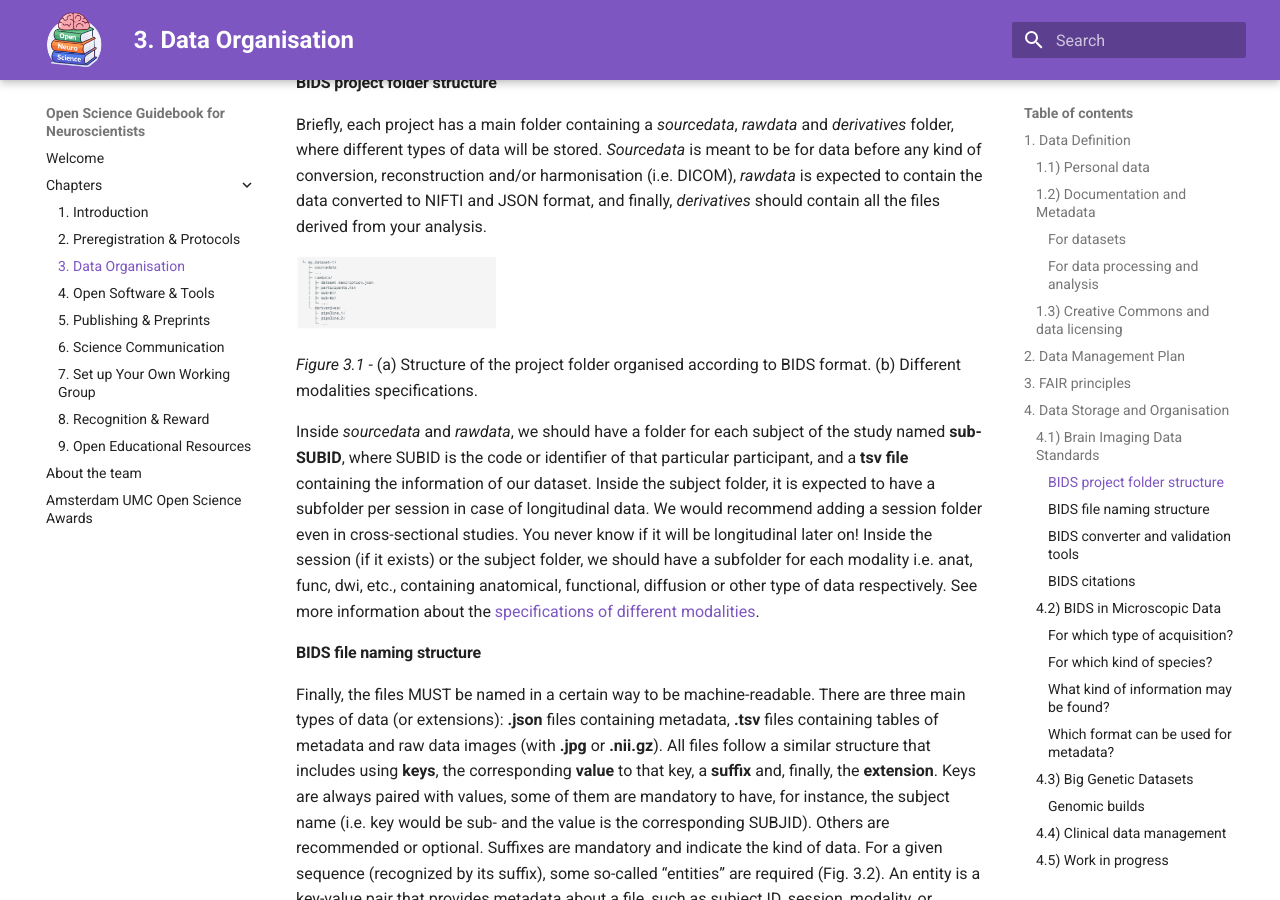
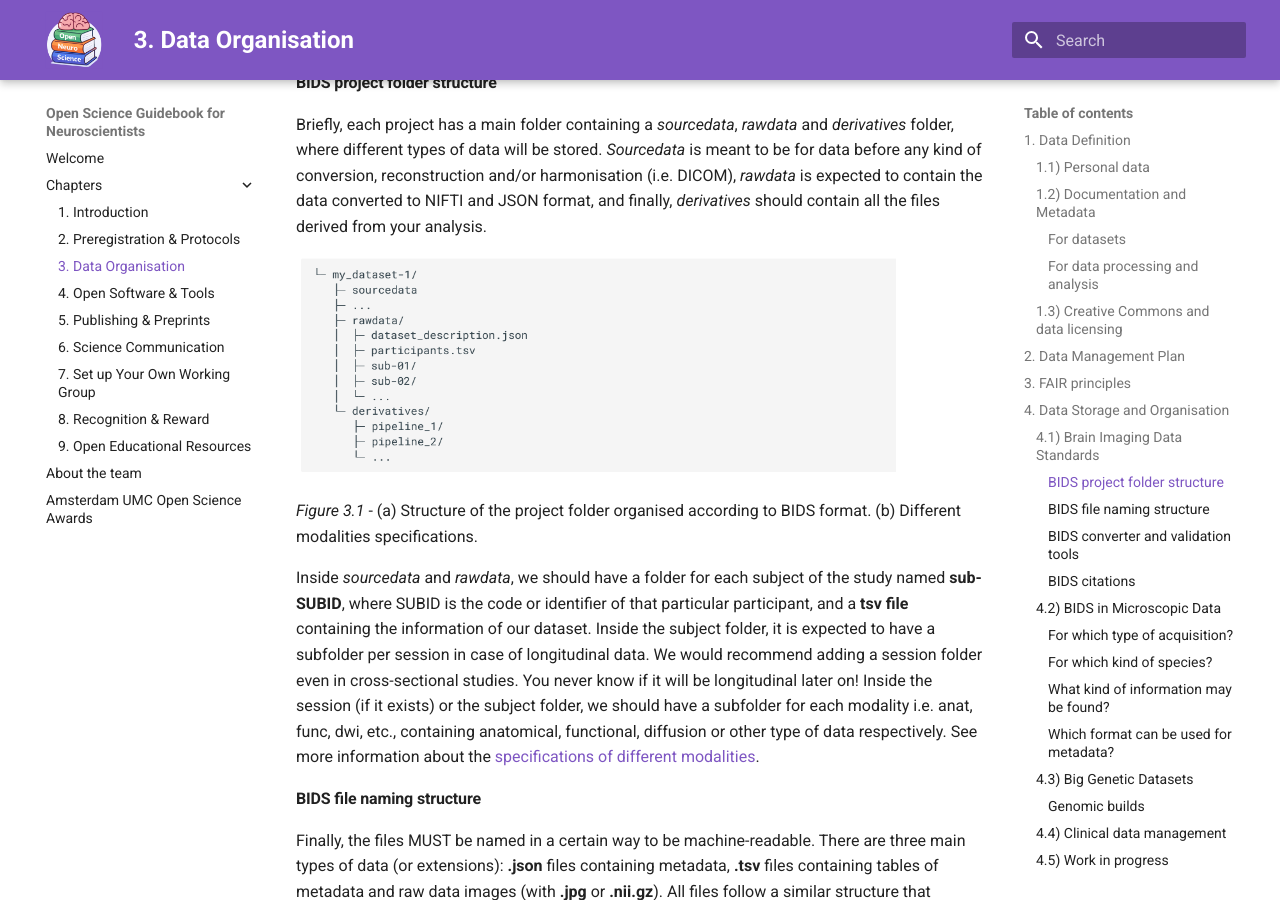
Before and after one commit to ANW-Open-Science/Open-Science-Guidebook-for-Neuroscientists, an MkDocs documentation site: the page built from docs/tabs/3-data_organisation.md, in a window 1280 px wide and 900 px high, scrolled down 4092 px. Built offline with MkDocs 1.6.1 and Material for MkDocs 9.7.7, drawn with Linux system fonts in a browser that asks for light colours.

Commit message:
Update 3-data_organisation.md

```diff
--- a/docs/tabs/3-data_organisation.md
+++ b/docs/tabs/3-data_organisation.md
@@ -85,7 +85,7 @@ Brain Imaging Data Standards (BIDS) is a community-driven consensus on how to or
 
 Briefly, each project has a main folder containing a *sourcedata*, *rawdata* and *derivatives* folder, where different types of data will be stored. *Sourcedata* is meant to be for data before any kind of conversion, reconstruction and/or harmonisation (i.e. DICOM), *rawdata* is expected to contain the data converted to NIFTI and JSON format, and finally, *derivatives* should contain all the files derived from your analysis.
 
-[![BIDS1](../assets/images/BIDS1.png){ width="200" }]()
+[![BIDS1](../assets/images/BIDS1.png){ width="600" }]()
 
 *Figure 3.1* -  (a) Structure of the project folder organised according to BIDS format. (b) Different modalities specifications.
 
```
